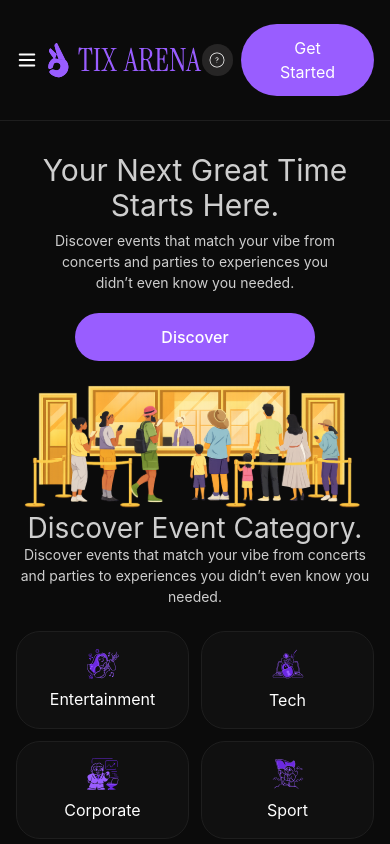
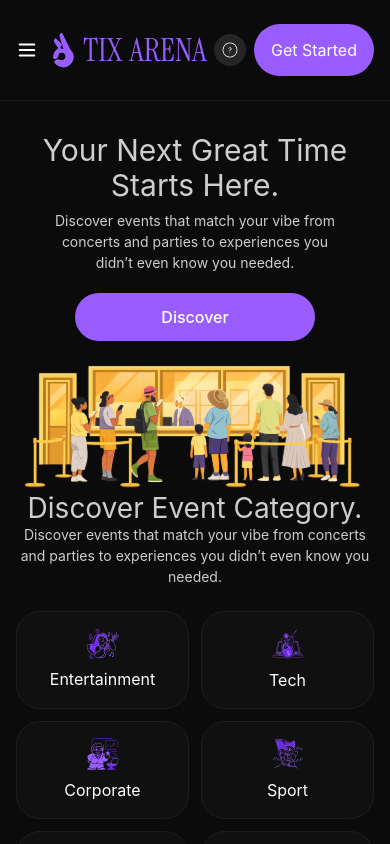
Before and after one commit to IAmKami03/TixArena-Client, a React (Vite) app: page / in a window 390 px wide. Shown: the top 844 px of the page. Built offline with nearby package versions, Linux system fonts and the light colour scheme; no server answers.

Commit message:
Fix: Responsive design update

```diff
--- a/src/components/NavBar.tsx
+++ b/src/components/NavBar.tsx
@@ -113,7 +113,7 @@ const NavBar = () => {
 
             <Link
               to="/signup"
-              className="bg-[#995DFF] text-[#FFFFFF] rounded-full px-6 py-3 items-center"
+              className="bg-[#995DFF] text-[#FFFFFF] rounded-full px-4.25 py-3.5 items-center"
             >
               Get Started
             </Link>
```
Also changed, not shown: src/components/landing/NavBar.tsx (deleted, +0 -50 lines).
